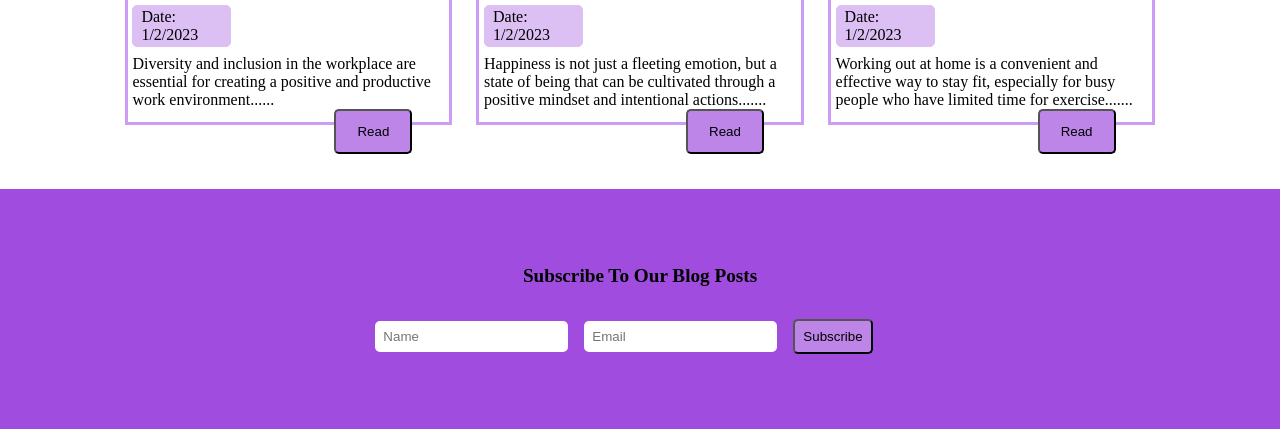
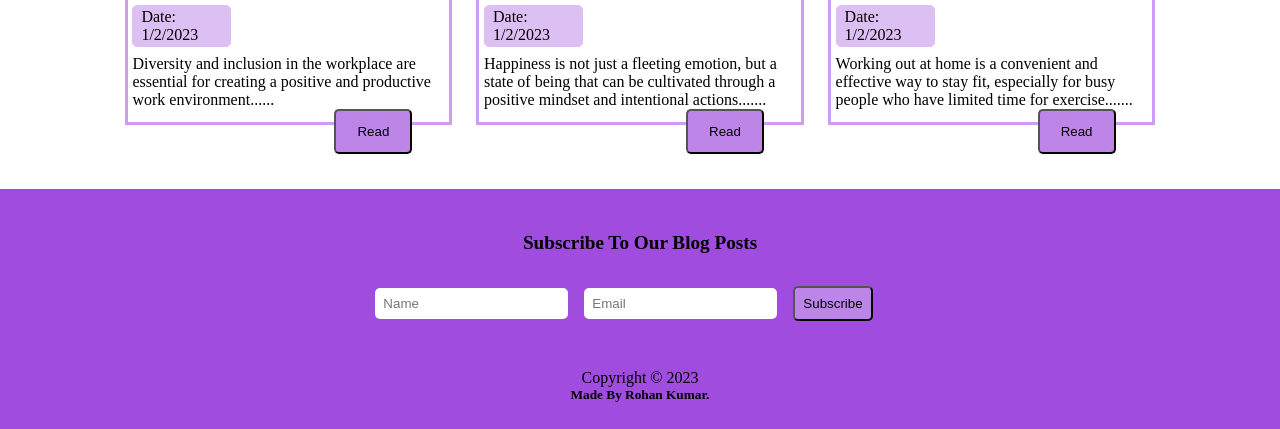
Before and after one commit to codytron21/udacity_FEND, a plain HTML site: page 1_personal_blog/index.html in a window 1280 px wide. Shown: the part 927-1356 px from the top of the page. Drawn offline with Linux system fonts and the light colour scheme.

Commit message:
adds title to the webpage

```diff
--- a/1_personal_blog/index.html
+++ b/1_personal_blog/index.html
@@ -4,10 +4,11 @@
     <meta charset="utf-8" />
     <meta http-equiv="X-UA-Compatible" content="IE=edge" />
     <title></title>
-    <meta name="description" content="" />
+    <meta name="description" content="This is a blog website on self care" />
     <meta name="viewport" content="width=device-width, initial-scale=1" />
     <link rel="icon" type="image/png" href="./images/favicon.png" />
     <link rel="stylesheet" href="./css/main.css" />
+    <title>Blog Website</title>
     <style>
       * {
         margin: 0;
@@ -139,7 +140,7 @@
         </div>
       </div>
     </main>
-    <section class="subscribe-container">
+    <footer class="subscribe-container">
       <div class="subscribe">
         <h4>Subscribe To Our Blog Posts</h4>
         <form class="subscribe-form">
@@ -148,6 +149,10 @@
           <button type="submit">Subscribe</button>
         </form>
       </div>
-    </section>
+      <div class="footer-copyright">
+        <p>Copyright © 2023</p>
+        <h5>Made By Rohan Kumar.</h5>
+      </div>
+    </footer>
   </body>
 </html>
```
